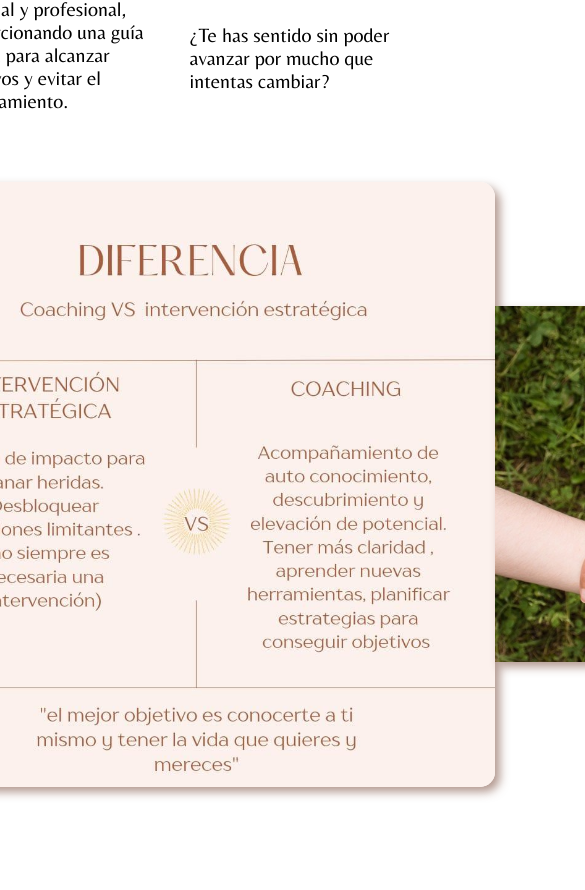
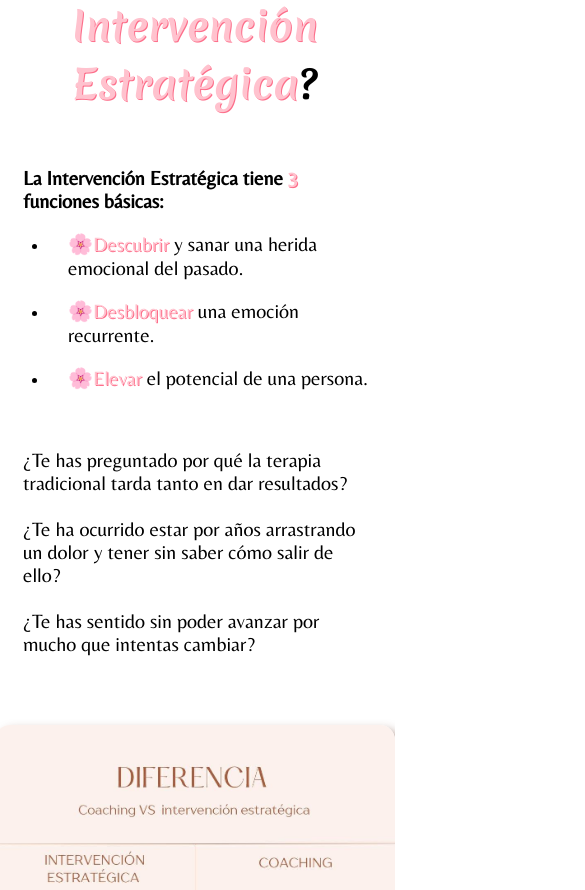
Before and after one commit to Wahandri/ShaktiYoga, a React (Create React App) app: page /coaching in a window 390 px wide. Shown: the part 874-1764 px from the top of the page, 585 px wide, since content can reach past the window. Before the commit the page ends 1719 px from the top, so only its background shows below. Built offline with nearby package versions, Linux system fonts and the light colour scheme.

Commit message:
updated responsive PageCoaching.js

```diff
--- a/src/components/Coaching/Coaching.css
+++ b/src/components/Coaching/Coaching.css
@@ -49,25 +49,7 @@
     box-shadow: 5px 5px 10px #69372682;
 }
 
-.imgDiference {
-    width: 600px;
-    border-radius: 15px;
-    box-shadow: 5px 5px 10px #69372682;
-}
 
-.imgTeam {
-    width: 600px;
-    border-top-right-radius: 10px;
-    border-bottom-right-radius: 10px;
-    box-shadow: 5px 5px 10px #69372682;
-}
-
-.imgCell {
-    width: 600px;
-    border-top-left-radius: 10px;
-    border-bottom-left-radius: 10px;
-    box-shadow: 5px 5px 10px #69372682;
-}
 
 .descriptionCoaching {
     width: 700px;
@@ -87,6 +69,12 @@
 
     .revers {
         flex-direction: column-reverse;
+    }
+}
+
+@media (max-width: 1250px) {
+    .PageCoachingDescription {
+        flex-direction: column;
     }
 }
 
--- /dev/null
+++ b/src/components/Coaching/PageCoaching.css
@@ -0,0 +1,63 @@
+.imgPagesCoaching {
+    display: grid;
+    grid-template-columns: 1fr 1fr 1fr;
+    align-items: center;
+}
+
+.imgDiference {
+    width: 600px;
+    border-radius: 15px;
+    box-shadow: 5px 5px 10px #69372682;
+}
+
+.imgTeam {
+    width: 600px;
+    border-top-right-radius: 10px;
+    border-bottom-right-radius: 10px;
+    box-shadow: 5px 5px 10px #69372682;
+}
+
+.imgCell {
+    width: 600px;
+    border-top-left-radius: 10px;
+    border-bottom-left-radius: 10px;
+    box-shadow: 5px 5px 10px #69372682;
+}
+
+@media (max-width: 1550px) {
+    .imgDiference {
+        width: 400px;
+    }
+
+    .imgTeam {
+        width: 400px;
+    }
+
+    .imgCell {
+        width: 400px;
+    }
+}
+
+@media (max-width: 1250px) {
+    .PageCoachingDescription {
+        grid-template-columns: 1fr;
+    }
+
+
+}
+
+@media (max-width: 1050px) {
+
+    .imgPagesCoaching {
+        display: flex;
+        justify-content: center;
+    }
+
+    .imgTeam {
+        display: none;
+    }
+
+    .imgCell {
+        display: none;
+    }
+}
--- a/src/components/Coaching/PageCoaching.js
+++ b/src/components/Coaching/PageCoaching.js
@@ -1,5 +1,6 @@
 import React from "react";
 import "./Coaching.css";
+import "./PageCoaching.css";
 import diference from "../../images/coachingDiference.jpeg";
 import team from "../../images/Team.jpg";
 import cell from "../../images/cell.jpg";
@@ -84,7 +85,7 @@ export default function PageCoaching() {
           </div>
         </div>
       </div>
-      <div className="flex">
+      <div className="imgPagesCoaching">
         <img className="imgCell" alt="" src={cell} />
         <img className="imgDiference" alt="" src={diference} />
         <img className="imgTeam" alt="" src={team} />
```
